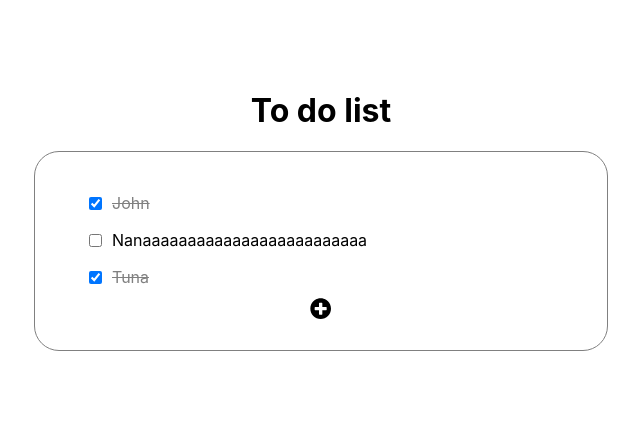
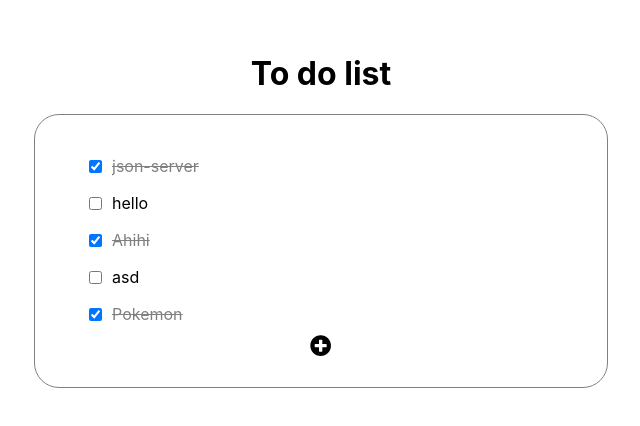
Before and after one commit to trongbinh15/to-do-app, a React (Create React App) app: page / in a window 1280 px wide. Shown: the part 210-636 px from the top of the page, without its empty margins (319-959 px from the left). Built offline with nearby package versions, Linux system fonts and the light colour scheme; data requests are answered from the project's data file.

Commit message:
add json-server

```diff
--- /dev/null
+++ b/db.json
@@ -0,0 +1,41 @@
+{
+  "items": [
+    {
+      "id": 1,
+      "name": "json-server",
+      "isComplete": true,
+      "isEdit": false
+    },
+    {
+      "id": "2",
+      "name": "hello",
+      "isComplete": false,
+      "isEdit": false
+    },
+    {
+      "id": "7daa5474-cce3-481c-a426-0a1956b33119",
+      "name": "Ahihi",
+      "isComplete": true,
+      "isEdit": false
+    },
+    {
+      "id": "9a712564-a736-4b55-a882-18703359546c",
+      "isComplete": false,
+      "isEdit": true,
+      "name": " asd"
+    },
+    {
+      "id": "0491de30-ceba-4a6c-a975-93bd81534eb4",
+      "name": " Pokemon",
+      "isComplete": true,
+      "isEdit": false
+    }
+  ],
+  "users": [
+    {
+      "id": "01",
+      "name": "New user",
+      "email": "a@gmail.com"
+    }
+  ]
+}
--- /dev/null
+++ b/json-server.json
@@ -0,0 +1,3 @@
+{
+  "port": 1234
+}
--- a/package.json
+++ b/package.json
@@ -2,6 +2,7 @@
   "name": "to-do-app",
   "version": "0.1.0",
   "private": true,
+  "proxy": "http://localhost:1234/",
   "dependencies": {
     "@fortawesome/fontawesome-svg-core": "^1.2.35",
     "@fortawesome/free-solid-svg-icons": "^5.15.3",
@@ -13,6 +14,8 @@
     "@types/node": "^15.12.2",
     "@types/react": "^17.0.11",
     "@types/react-dom": "^17.0.7",
+    "axios": "^0.21.1",
+    "json-server": "^0.16.3",
     "react": "^17.0.2",
     "react-dom": "^17.0.2",
     "react-scripts": "4.0.3",
@@ -24,7 +27,8 @@
     "start": "react-scripts start",
     "build": "react-scripts build",
     "test": "react-scripts test",
-    "eject": "react-scripts eject"
+    "eject": "react-scripts eject",
+    "db": "json-server --nc --watch db.json"
   },
   "eslintConfig": {
     "extends": [
--- a/src/components/List/list.tsx
+++ b/src/components/List/list.tsx
@@ -1,10 +1,12 @@
 import { faPlusCircle } from '@fortawesome/free-solid-svg-icons';
 import { FontAwesomeIcon } from '@fortawesome/react-fontawesome';
 import React, { Component } from 'react'
-import { ItemModel } from '../../models/item.model';
+import { IItem, ItemModel } from '../../models/item.model';
 import ItemComponent from '../Item/item';
 import './list.styles.css'
 import { v4 as uuidv4 } from 'uuid';
+import axios from 'axios';
+import { localApi } from '../../config/api';
 
 type State = {
   items: ItemModel[];
@@ -15,27 +17,7 @@ export class ListComponent extends Component<{}, State> {
   constructor(props = {}) {
     super(props);
     this.state = {
-      items:
-        [
-          {
-            id: '1',
-            name: 'John',
-            isComplete: true,
-            isEdit: false
-          },
-          {
-            id: '2',
-            name: 'Nanaaaaaaaaaaaaaaaaaaaaaaaaa',
-            isComplete: false,
-            isEdit: false
-          },
-          {
-            id: '3',
-            name: 'Tuna',
-            isComplete: true,
-            isEdit: false
-          }
-        ],
+      items: [],
       isAdding: false
     }
   }
@@ -53,7 +35,8 @@ export class ListComponent extends Component<{}, State> {
       // eslint-disable-next-line no-labels
       items: prev.items.filter(item => item.id !== id)
     }));
-    this.setState({isAdding: false});
+    axios.delete(localApi.deleteItem.replace('{id}', id))
+    this.setState({ isAdding: false });
   }
 
   onChangeStatus = (id: string) => {
@@ -61,6 +44,12 @@ export class ListComponent extends Component<{}, State> {
       // eslint-disable-next-line no-labels
       items: prev.items.map(item => item.id === id ? { ...item, isComplete: !item.isComplete } : item)
     }));
+
+    const currentItem = this.state.items.find(x => x.id === id);
+    if (currentItem) {
+      axios.put(localApi.updateItem.replace('{id}', id), { ...currentItem, isComplete: !currentItem.isComplete })
+      this.setState({ isAdding: false });
+    }
   }
 
   onToggleEdit = (id: string) => {
@@ -71,12 +60,17 @@ export class ListComponent extends Component<{}, State> {
   }
 
   onChangeName = (id: string, value: string) => {
-      this.setState(prev => ({
-        // eslint-disable-next-line no-labels
-        items: prev.items.map(item => item.id === id ? { ...item, name: value } : item)
-      }));
+    this.setState(prev => ({
+      // eslint-disable-next-line no-labels
+      items: prev.items.map(item => item.id === id ? { ...item, name: value } : item)
+    }));
 
-    this.setState({isAdding: false});
+    const currentItem = this.state.items.find(x => x.id === id);
+    if (currentItem) {
+      axios.put(localApi.updateItem.replace('{id}', id), { ...currentItem, name: value })
+      this.setState({ isAdding: false });
+    }
+
   }
 
   onDragStart = (e: any, index?: number) => {
@@ -115,24 +109,40 @@ export class ListComponent extends Component<{}, State> {
 
   onAddNewItem = () => {
     if (this.state.isAdding) return;
+    const newId = uuidv4();
     this.setState(prev => ({
       // eslint-disable-next-line no-labels
-      items: [...prev.items,{
-        id: uuidv4(),
+      items: [...prev.items, {
+        id: newId,
         isComplete: false,
         isEdit: true,
         name: ''
       }],
     }));
 
+    const newItem = {
+      id: newId,
+      isComplete: false,
+      name: ''
+    };
+
+    axios.post(localApi.addItem, newItem)
     this.setState({ isAdding: true });
   }
 
   componentDidMount() {
     window.addEventListener('keydown', this.handleKeyPress)
+
+    axios.get<IItem[]>(localApi.getAllItems).then(
+      items => {
+        this.setState({
+          items: items.data.map(x => new ItemModel(x))
+        })
+      }
+    );
   }
 
-  componentWillUnmount(){
+  componentWillUnmount() {
     window.removeEventListener('keydown', this.handleKeyPress)
   }
 
--- /dev/null
+++ b/src/config/api.ts
@@ -0,0 +1,6 @@
+export const localApi = {
+  getAllItems: "/items",
+  addItem: "/items",
+  deleteItem: "/items/{id}",
+  updateItem: "/items/{id}",
+};
--- a/src/models/item.model.ts
+++ b/src/models/item.model.ts
@@ -1,6 +1,20 @@
-export interface ItemModel {
+export interface IItem {
   id: string;
   name: string;
   isComplete: boolean;
   isEdit: boolean;
 }
+
+export class ItemModel {
+  id: string;
+  name: string;
+  isComplete: boolean;
+  isEdit: boolean;
+
+  constructor(obj: any) {
+    this.id = obj.id;
+    this.name = obj.name;
+    this.isComplete = obj.isComplete;
+    this.isEdit = false;
+  }
+}
```
Also changed, not shown: src/components/Item/item.tsx (+12 -12 lines), 1 other file (tests, documents, lock files or other folders).
